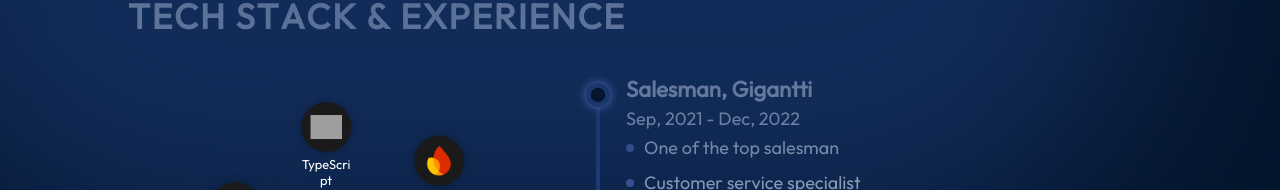
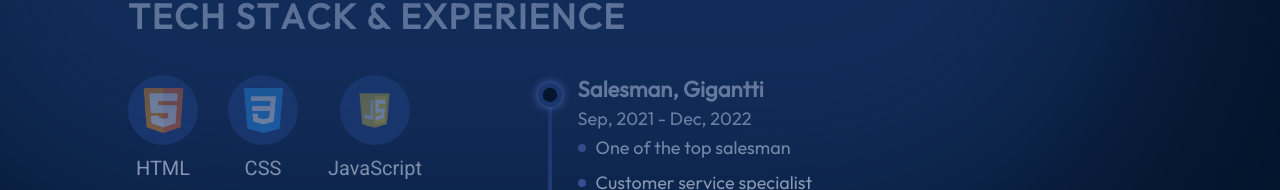
Before and after one commit to Jamirankinen/Portfolio, a React (Vite) app: page / in a window 1280 px wide. Shown: the part 762-952 px from the top of the page. Built offline with nearby package versions, Linux system fonts and the light colour scheme; grey boxes are pictures that could not be loaded.

Commit message:
Back to tech stack v1

```diff
--- a/src/components/Experience/Experience.jsx
+++ b/src/components/Experience/Experience.jsx
@@ -5,7 +5,6 @@ import history from "../../data/history.json";
 import { getImageUrl } from "../../utils";
 import styles from "./Experience.module.css";
 import { AnimatedHeading } from "../Animations/AnimatedHeading";
-import PhysicsSkills from "../Physics/PhysicsSkills";
 
 export const Experience = () => {
   const lineRef = useRef(null);
@@ -58,9 +57,40 @@ export const Experience = () => {
       whileInView="visible"
       viewport={{ once: true }}
     >
-      <AnimatedHeading text="Tech stack & Experience" className={styles.title} />
+      <AnimatedHeading
+        text="Tech stack & Experience"
+        className={styles.title}
+      />
       <div className={styles.content}>
-        <PhysicsSkills />
+        <div className={styles.skills}>
+          {skills.map((skill, index) => (
+            <motion.div
+              className={styles.skill}
+              key={index}
+              custom={index}
+              initial="hidden"
+              whileInView="visible"
+              viewport={{ once: true, amount: 0.4 }}
+              variants={{
+                hidden: { opacity: 0, y: 30 },
+                visible: (i) => ({
+                  opacity: 1,
+                  y: 0,
+                  transition: {
+                    delay: 0.6 + i * 0.1, // 🔧 Adjust delay per item
+                    duration: 0.4, // 🔧 Adjust animation speed
+                    ease: "easeOut", // 🔧 Adjust easing
+                  },
+                }),
+              }}
+            >
+              <div className={styles.skillImageContainer}>
+                <img src={getImageUrl(skill.imageSrc)} alt={skill.title} />
+              </div>
+              <p>{skill.title}</p>
+            </motion.div>
+          ))}
+        </div>
 
         <div className={styles.timeline}>
           <motion.div
```
